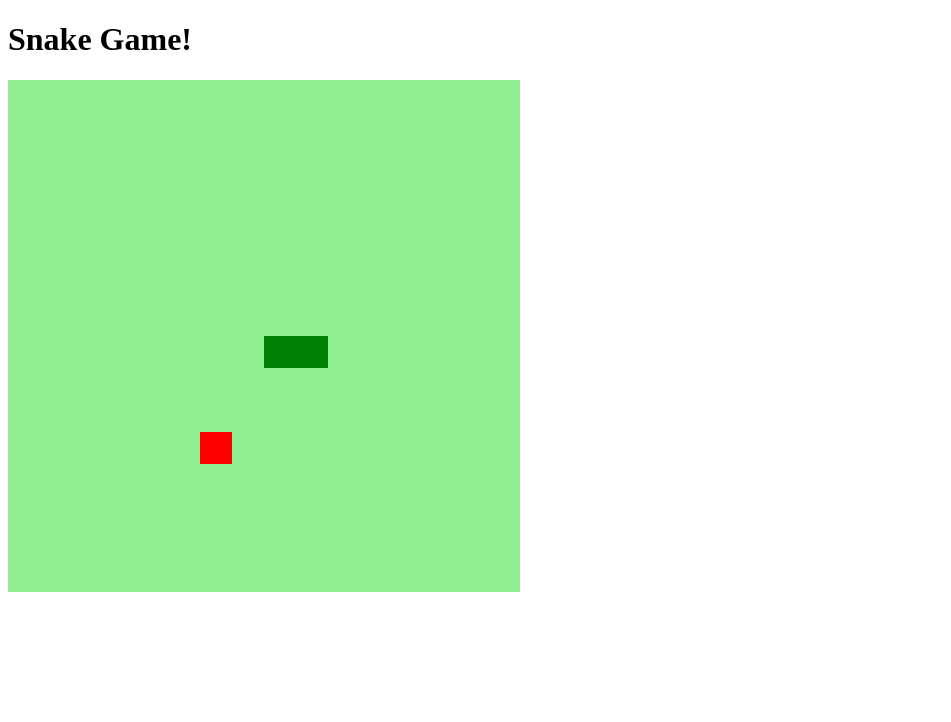
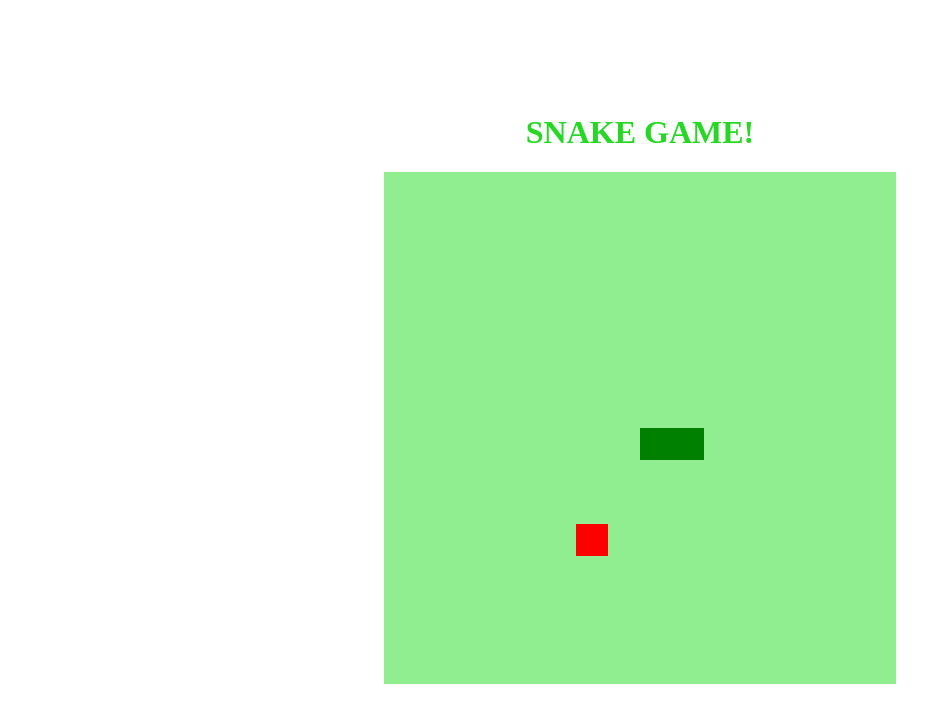
Before and after one commit to jcarlosmoraes/JogoCobrinnha, a plain HTML site: page index.html in a window 1280 px wide. Shown: the whole page, without its empty margins (0-951 px from the left). Drawn offline with Linux system fonts and the light colour scheme.

Commit message:
adiciona estilização ao body

```diff
--- a/index.html
+++ b/index.html
@@ -10,7 +10,7 @@
     <title>Snake Game</title>
 </head>
 <body>
-    <h1>Snake Game!</h1>
+    <h1>SNAKE GAME!</h1>
     <canvas id="snake" width="512" height="512"></canvas>
 </body>
 </html>
--- a/style/stylo.css
+++ b/style/stylo.css
@@ -0,0 +1,9 @@
+body{
+    height: 95vh;
+    width: 95;
+    display: flex;
+    justify-content: center;
+    align-items: center;
+    flex-direction: column;
+    color: rgb(36, 216, 36);
+}
```
